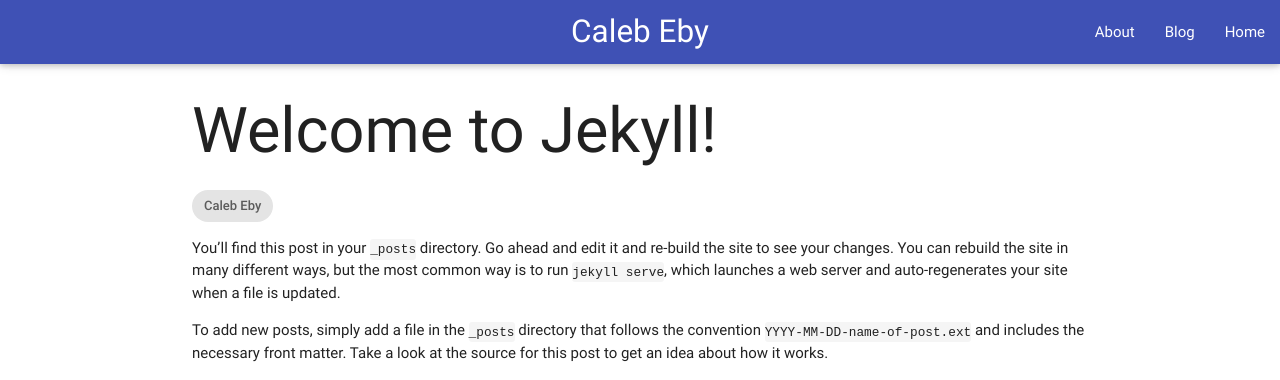
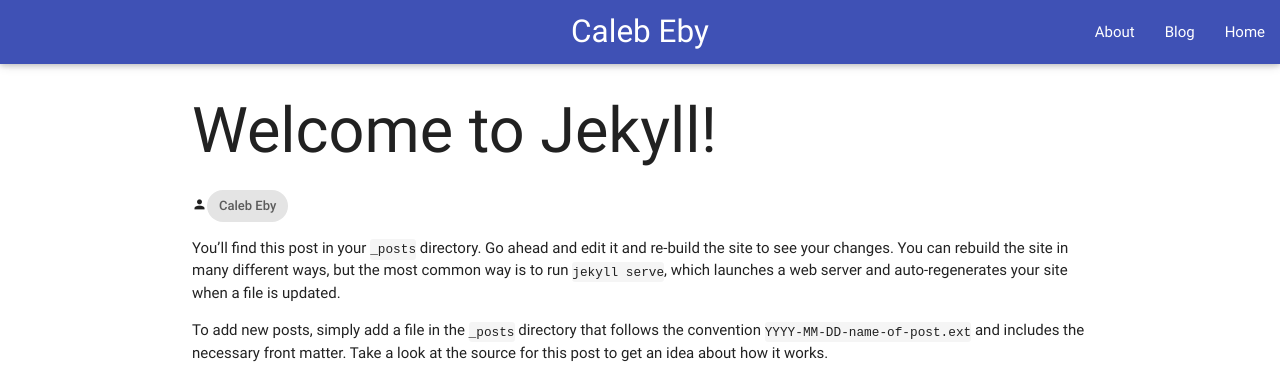
Before and after one commit to calebeby/calebeby.github.io, a Jekyll site: the page built from _posts/2016-01-07-welcome-to-jekyll.markdown, in a window 1280 px wide. Shown: the top 380 px of the page. Built offline with Jekyll 4.4.1, drawn with Linux system fonts in a browser that asks for light colours; nearby versions of some CDN libraries.

Commit message:
Update post.html

```diff
--- a/_layouts/post.html
+++ b/_layouts/post.html
@@ -16,7 +16,7 @@
 			{% if page.author %}
 				<span class="chip" itemprop="author" itemscope itemtype="http://schema.org/Person"><span itemprop="name">{{ page.author }}</span></span>
 			{% else %}
-				<span class="chip">{{ site.author.name }}</span>
+				<i class="mdi mdi-account"></i><span class="chip">{{ site.author.name }}</span>
 			{% endif %}
 		</div>
   </header>
```
